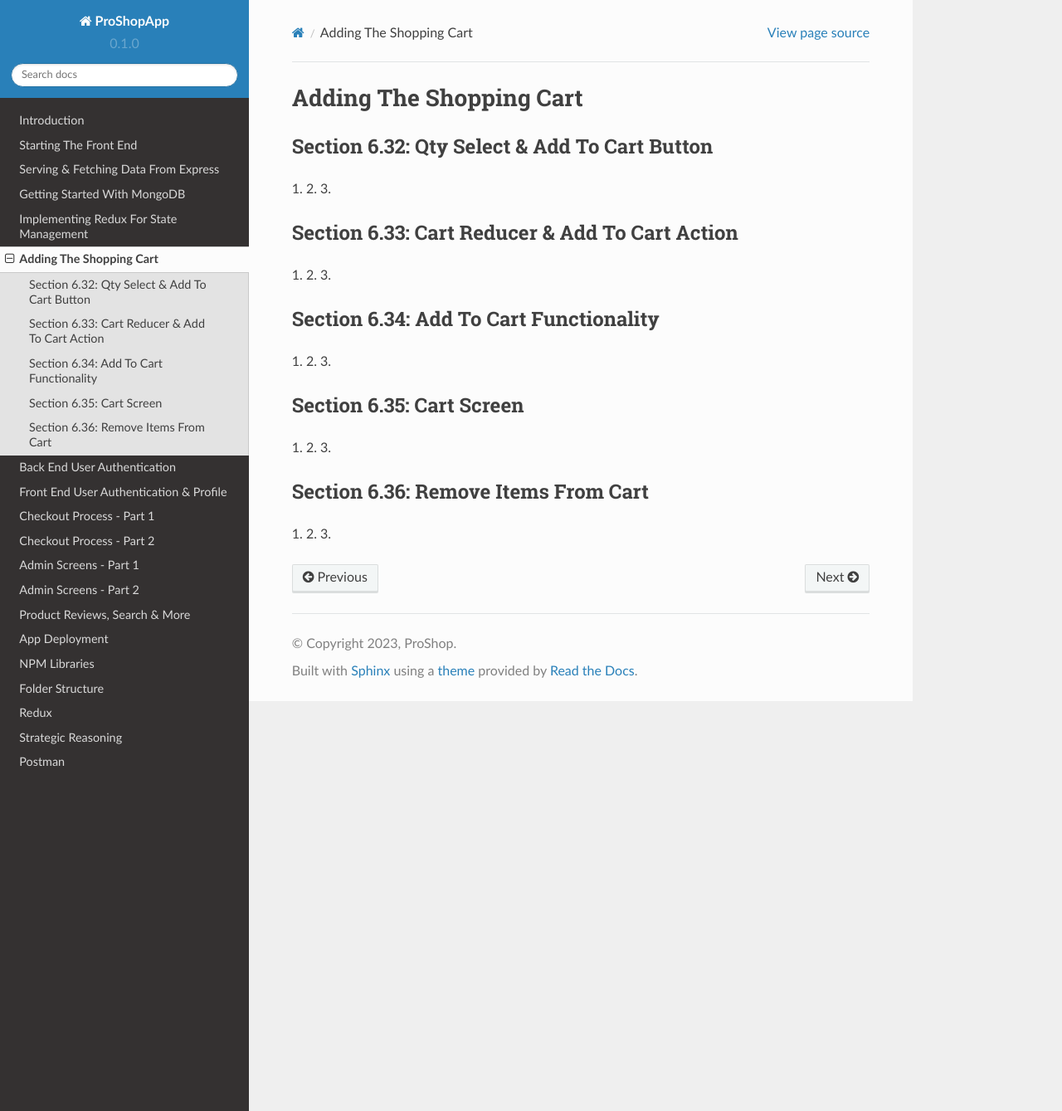
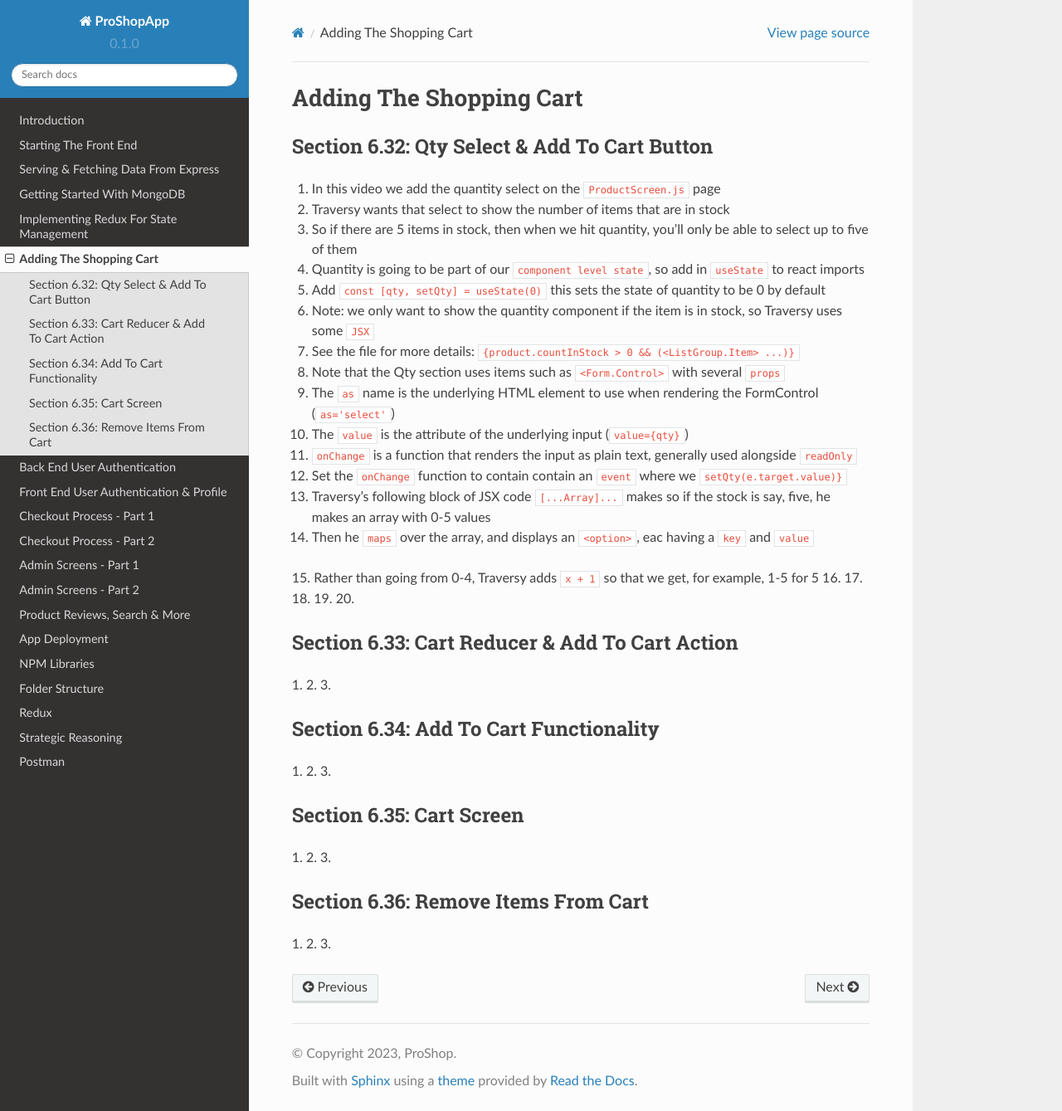
Before and after one commit to Pythonidaer/proshopapp, a Sphinx documentation site: the page built from docs/source/adding-the-shopping-cart.rst, in a window 1280 px wide and 1339 px high. Shown: the whole window at 83% size. Built offline with Sphinx 7.4.7 and the Read the Docs theme 2.0.0, drawn with Linux system fonts in a browser that asks for light colours.

Commit message:
did half of section 6.32

```diff
--- a/docs/source/adding-the-shopping-cart.rst
+++ b/docs/source/adding-the-shopping-cart.rst
@@ -6,9 +6,26 @@ Adding The Shopping Cart
 Section 6.32: Qty Select & Add To Cart Button
 ------------
 
-1.
-2.
-3.
+1. In this video we add the quantity select on the ``ProductScreen.js`` page
+2. Traversy wants that select to show the number of items that are in stock
+3. So if there are 5 items in stock, then when we hit quantity, you'll only be able to select up to five of them
+4. Quantity is going to be part of our ``component level state``, so add in ``useState`` to react imports
+5. Add ``const [qty, setQty] = useState(0)`` this sets the state of quantity to be 0 by default
+6. Note: we only want to show the quantity component if the item is in stock, so Traversy uses some ``JSX``
+7. See the file for more details: ``{product.countInStock > 0 && (<ListGroup.Item> ...)}``
+8. Note that the Qty section uses items such as ``<Form.Control>`` with several ``props``
+9. The ``as`` name is the underlying HTML element to use when rendering the FormControl (``as='select'``)
+10. The ``value`` is the attribute of the underlying input (``value={qty}``)
+11. ``onChange`` is a function that renders the input as plain text, generally used alongside ``readOnly``
+12. Set the ``onChange`` function to contain contain an ``event`` where we ``setQty(e.target.value)}``
+13. Traversy's following block of JSX code ``[...Array]...`` makes so if the stock is say, five, he makes an array with 0-5 values
+14. Then he ``maps`` over the array, and displays an ``<option>``, eac having a ``key`` and ``value``
+15. Rather than going from 0-4, Traversy adds ``x + 1`` so that we get, for example, 1-5 for 5
+16.
+17.
+18.
+19.
+20.
 
 Section 6.33: Cart Reducer & Add To Cart Action
 ------------
```
